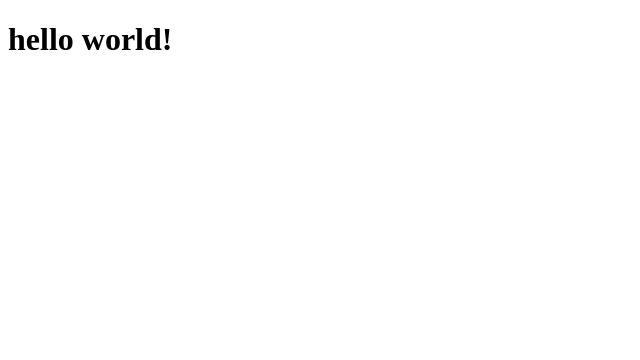
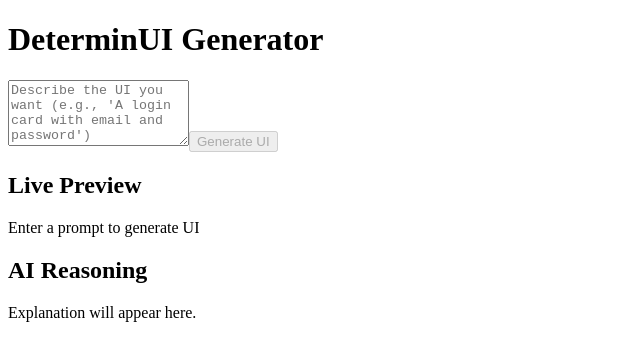
Before and after one commit to LavishkaDhamija/DeterminUI, a React app in the folder frontend/: page / in a window 1280 px wide. Shown: the top 360 px of the page, without its empty margins (0-640 px from the left). Built offline with nearby package versions, Linux system fonts and the light colour scheme; the HTML template or start-up script is replaced by a standard one.

Commit message:
frontend : added main page

```diff
--- a/frontend/src/App.jsx
+++ b/frontend/src/App.jsx
@@ -1,11 +1,101 @@
-import './App.css'
+import { useState } from 'react';
+import { generatePlan, explainPlan } from './api/uiService.js';
+import './App.css';
 
 function App() {
+  const [intent, setIntent] = useState('');
+  const [plan, setPlan] = useState(null);
+  const [explanation, setExplanation] = useState('');
+  const [loading, setLoading] = useState(false);
+  const [explaining, setExplaining] = useState(false);
+  const [error, setError] = useState(null);
+
+  const handleGenerate = async () => {
+    if (!intent.trim()) return;
+
+    setLoading(true);
+    setError(null);
+    setPlan(null);
+    setExplanation('');
+
+    try {
+      // 1. Generate UI Plan
+      const generatedPlan = await generatePlan(intent);
+      setPlan(generatedPlan);
+
+      // 2. Explain UI Plan (Parallel or Sequential - let's do sequential for clarity)
+      setExplaining(true);
+      const explanationRes = await explainPlan(intent, generatedPlan);
+      setExplanation(explanationRes.explanation);
+
+    } catch (err) {
+      console.error(err);
+      setError(err.message);
+    } finally {
+      setLoading(false);
+      setExplaining(false);
+    }
+  };
+
   return (
-    <h1>
-      hello world!
-    </h1>
-  )
+    <div className="app-container">
+      <header className="app-header">
+        <h1>DeterminUI Generator</h1>
+      </header>
+
+      <main className="app-main">
+        {/* Input Section */}
+        <section className="input-section">
+          <textarea
+            value={intent}
+            onChange={(e) => setIntent(e.target.value)}
+            placeholder="Describe the UI you want (e.g., 'A login card with email and password')"
+            rows={4}
+            className="intent-input"
+          />
+          <button
+            onClick={handleGenerate}
+            disabled={loading || !intent.trim()}
+            className="generate-btn"
+          >
+            {loading ? 'Generating...' : 'Generate UI'}
+          </button>
+
+          {error && <div className="error-message">Error: {error}</div>}
+        </section>
+
+        {/* Output Section */}
+        <div className="output-container">
+
+          {/* Renderer Placeholder */}
+          <div className="renderer-pane">
+            <h2>Live Preview</h2>
+            {plan ? (
+              <div className="preview-box">
+                {/* SchemaRenderer will go here in next step */}
+                <pre>{JSON.stringify(plan, null, 2)}</pre>
+              </div>
+            ) : (
+              <div className="empty-state">Enter a prompt to generate UI</div>
+            )}
+          </div>
+
+          {/* Explanation Placeholder */}
+          <div className="explanation-pane">
+            <h2>AI Reasoning</h2>
+            {explaining ? (
+              <p className="loading-text">Analyzing UX decisions...</p>
+            ) : explanation ? (
+              <p className="explanation-text">{explanation}</p>
+            ) : (
+              <p className="empty-text">Explanation will appear here.</p>
+            )}
+          </div>
+
+        </div>
+      </main>
+    </div>
+  );
 }
 
-export default App
+export default App;
```
